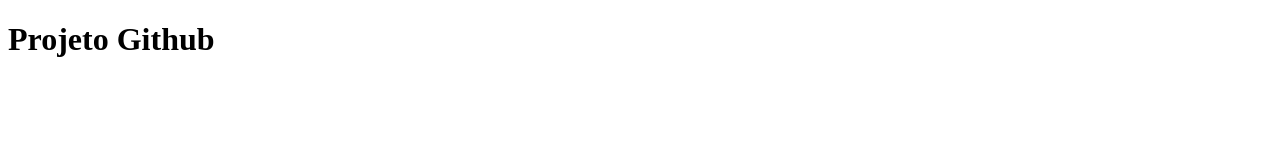
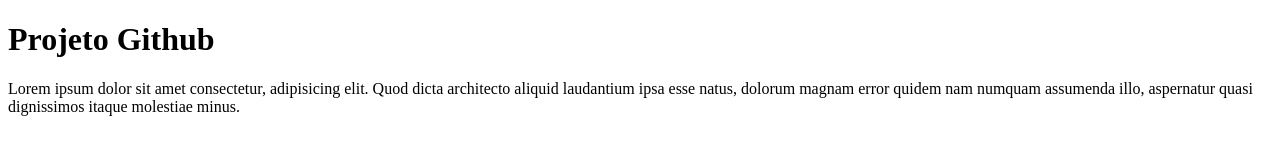
Before and after one commit to katrindade/projetogitplu, a plain HTML site: page index.html in a window 1280 px wide. Drawn offline with Linux system fonts and the light colour scheme.

Commit message:
commit developer

```diff
--- a/index.html
+++ b/index.html
@@ -9,5 +9,9 @@
 </head>
 <body>
  <h1>Projeto Github</h1>
+
+ <div class="class-github">
+    <p>Lorem ipsum dolor sit amet consectetur, adipisicing elit. Quod dicta architecto aliquid laudantium ipsa esse natus, dolorum magnam error quidem nam numquam assumenda illo, aspernatur quasi dignissimos itaque molestiae minus.</p>
+   </div>
 </body>
 </html>
```
